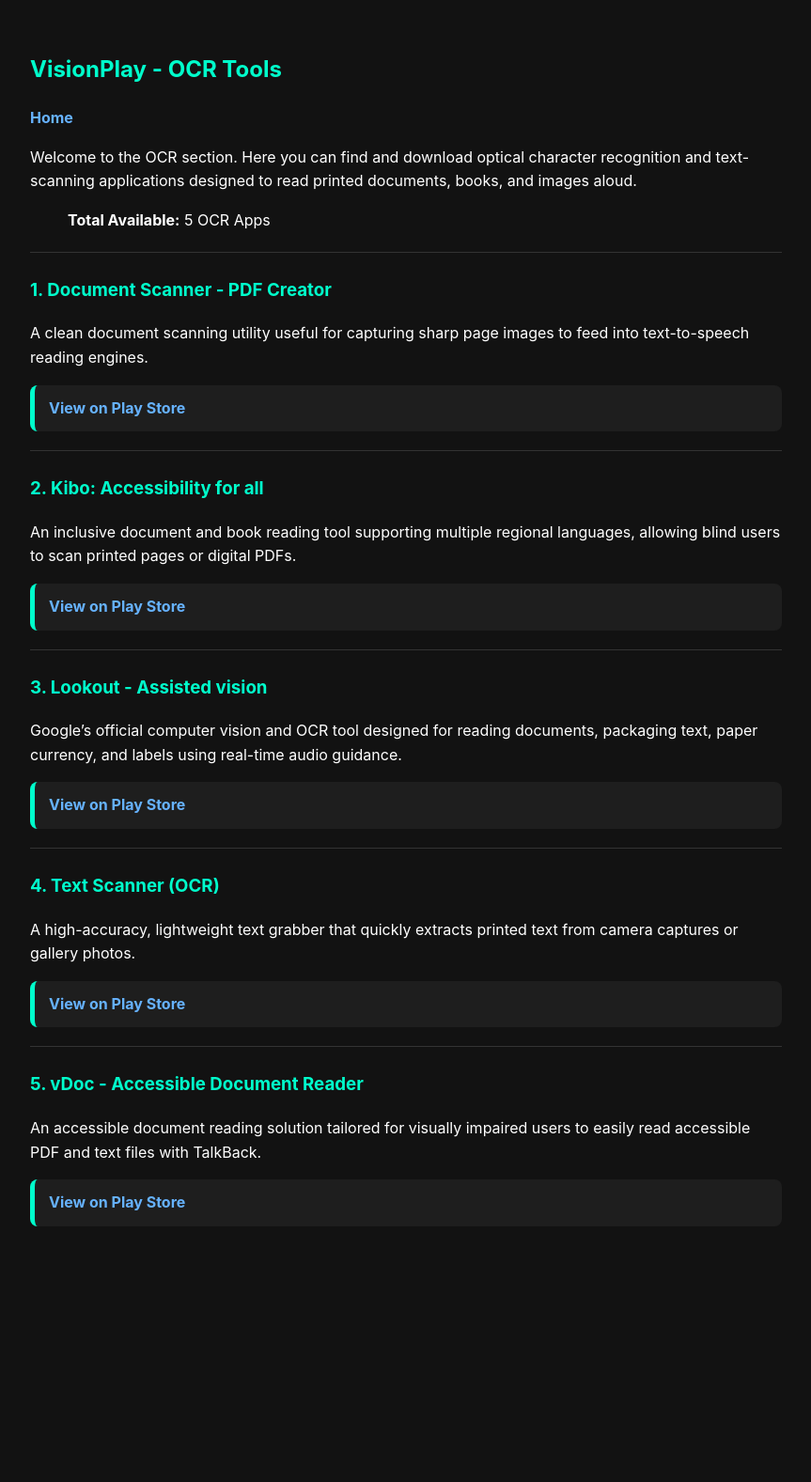
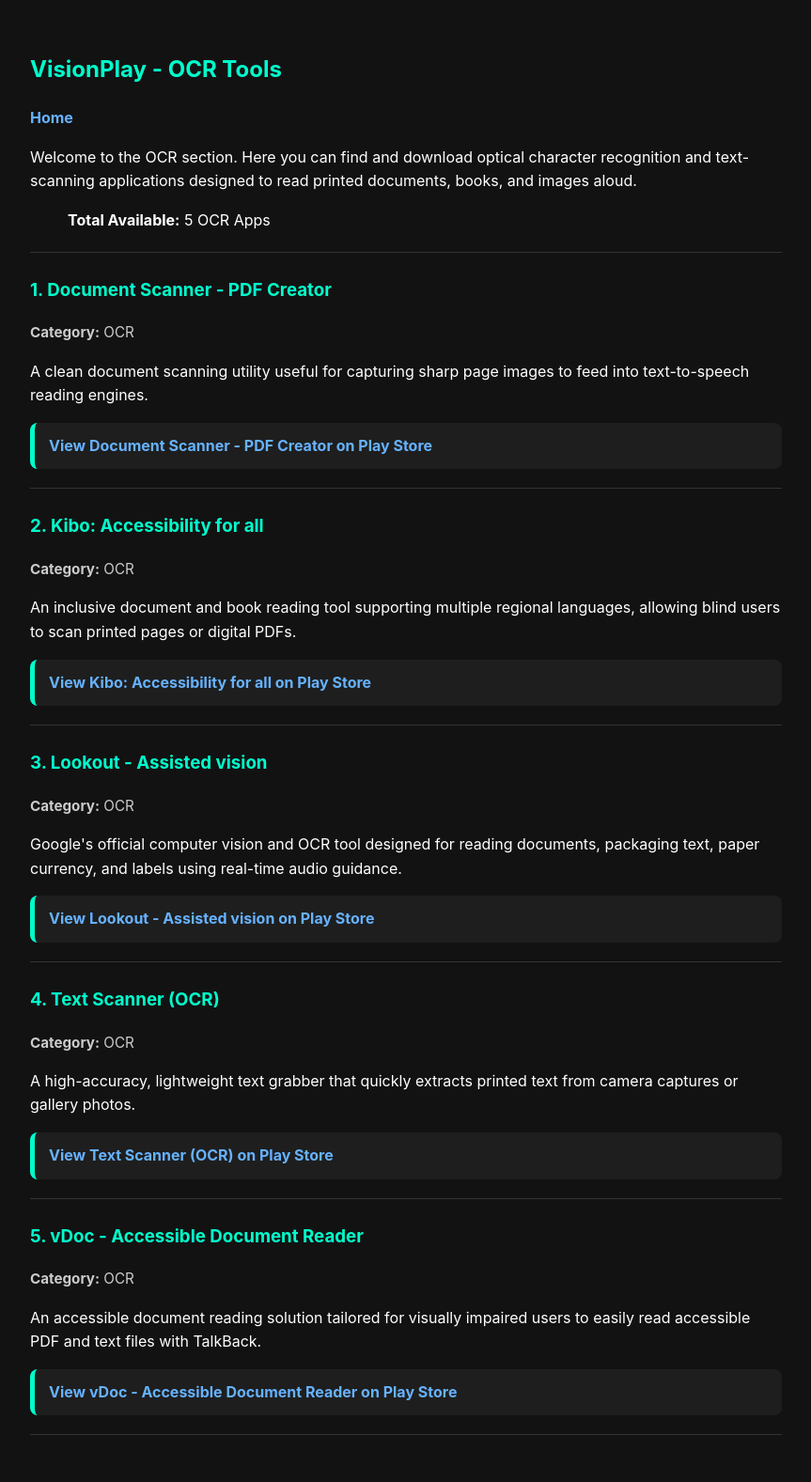
Before and after one commit to abhishekdey-hub/VisionPlay, a Jekyll site: the page built from optical-character-recognition/index.md, in a window 1280 px wide. Shown: the whole page at 94% size, without its empty margins (208-1071 px from the left). Built offline with Jekyll 4.4.1, drawn with Linux system fonts in a browser that asks for light colours; before the commit the page ends 1351 px from its top, so only the background shows below that; part of the change alters nothing that is shown.

Commit message:
Update index.md

```diff
--- a/optical-character-recognition/index.md
+++ b/optical-character-recognition/index.md
@@ -11,39 +11,12 @@ language: en
 
 Welcome to the OCR section. Here you can find and download optical character recognition and text-scanning applications designed to read printed documents, books, and images aloud.
 
-> **Total Available:** 5 OCR Apps
+{% assign sorted_apps = site.data.ocr | sort_natural: "name" %}
+
+> **Total Available:** {{ sorted_apps.size }} OCR Apps
 
 ---
 
-### 1. Document Scanner - PDF Creator
-A clean document scanning utility useful for capturing sharp page images to feed into text-to-speech reading engines.
-
-* [View on Play Store](https://play.google.com/store/apps/details?id=com.cv.docscanner)
-
----
-
-### 2. Kibo: Accessibility for all
-An inclusive document and book reading tool supporting multiple regional languages, allowing blind users to scan printed pages or digital PDFs.
-
-* [View on Play Store](https://play.google.com/store/apps/details?id=com.trestle.labs.kibo)
-
----
-
-### 3. Lookout - Assisted vision
-Google's official computer vision and OCR tool designed for reading documents, packaging text, paper currency, and labels using real-time audio guidance.
-
-* [View on Play Store](https://play.google.com/store/apps/details?id=com.google.android.apps.accessibility.reveal)
-
----
-
-### 4. Text Scanner (OCR)
-A high-accuracy, lightweight text grabber that quickly extracts printed text from camera captures or gallery photos.
-
-* [View on Play Store](https://play.google.com/store/apps/details?id=com.peace.TextScanner)
-
----
-
-### 5. vDoc - Accessible Document Reader
-An accessible document reading solution tailored for visually impaired users to easily read accessible PDF and text files with TalkBack.
-
-* [View on Play Store](https://play.google.com/store/apps/details?id=com.vdoc.reader)
+{% for app in sorted_apps %}
+  {% include app-card.html app=app index=forloop.index %}
+{% endfor %}
```
